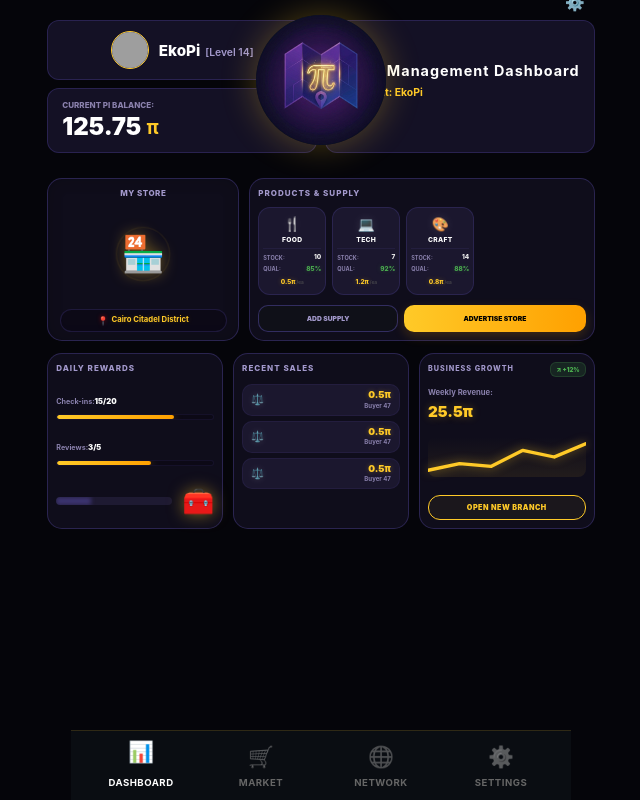
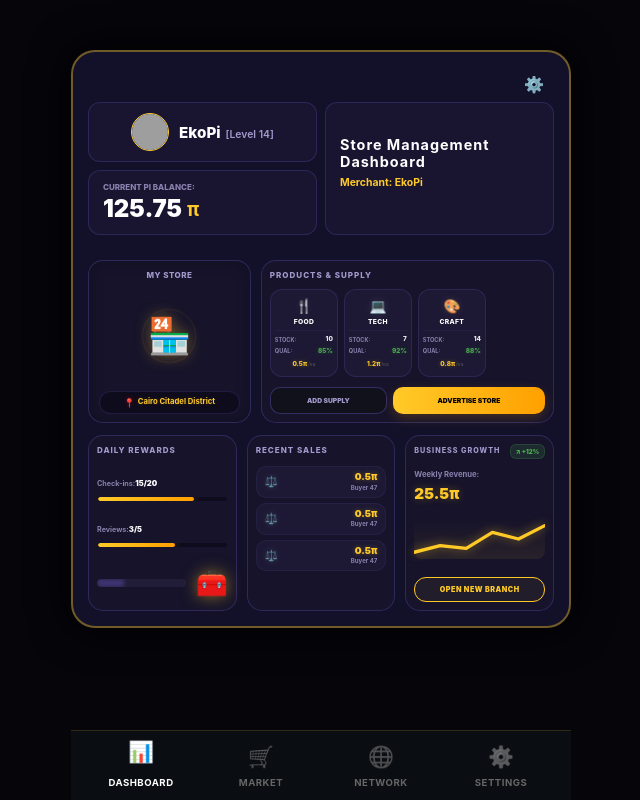
Before and after one commit to Maplypi-Official/maplypi-frontend, a React (Vite) app: page / in a window 1280 px wide. Shown: the whole page, without its empty margins (319-959 px from the left). Built offline with nearby package versions, Linux system fonts and the light colour scheme; no server answers; grey boxes are pictures that could not be loaded.

Commit message:
Update Dashboard.tsx

```diff
--- a/src/components/Layout/Dashboard.tsx
+++ b/src/components/Layout/Dashboard.tsx
@@ -8,7 +8,7 @@ import Header from '../Header/Header';
 import MyStore from '../Stats/MyStore';
 import ProductsSupply from '../Stats/ProductsSupply';
 import BusinessGrowth from '../Stats/BusinessGrowth';
-import RecentSales from '../Stats/RecentSales/RecentSales'; // المكون الجديد
+import RecentSales from '../Stats/RecentSales/RecentSales';
 import Navbar from '../Navigation/Navbar';
 import DailyRewards from '../DailyRewards/DailyRewards';
 
@@ -52,15 +52,23 @@ const Dashboard: React.FC = () => {
 
   return (
     <div className="ts-dashboard-container">
+      {/* الحاوية الرئيسية التي تضم كل شيء داخل الإطار الموحد */}
+      <div className="maply-main-frame">
+
+        {/* اللوجو (التاج) مدمج في أعلى الإطار */}
+        <div className="top-crown-integration">
           <Crown logoUrl={maplypiLogo} />
+        </div>
 
-      <div className="maply-main-card">
+        {/* قسم الهيدر مقسم لترك مساحة للوجو */}
+        <div className="header-section-wrapper">
           <Header
             userName={userData?.username || 'EkoPi'}
             level={userData?.level || 14}
             merchant={userData?.username || 'EkoPi'}
             balance={userData?.piBalance || '125.75'}
           />
+        </div>
 
         <main className="ts-main-content">
           <div className="flex-row-adaptive">
@@ -78,7 +86,7 @@ const Dashboard: React.FC = () => {
             </div>
 
             <div className="adaptive-col">
-               <RecentSales /> {/* الآن المكون نظيف ومستقل */}
+               <RecentSales />
             </div>
 
             <div className="adaptive-col">
```
Lines whose indentation alone changed are shown as unchanged.
